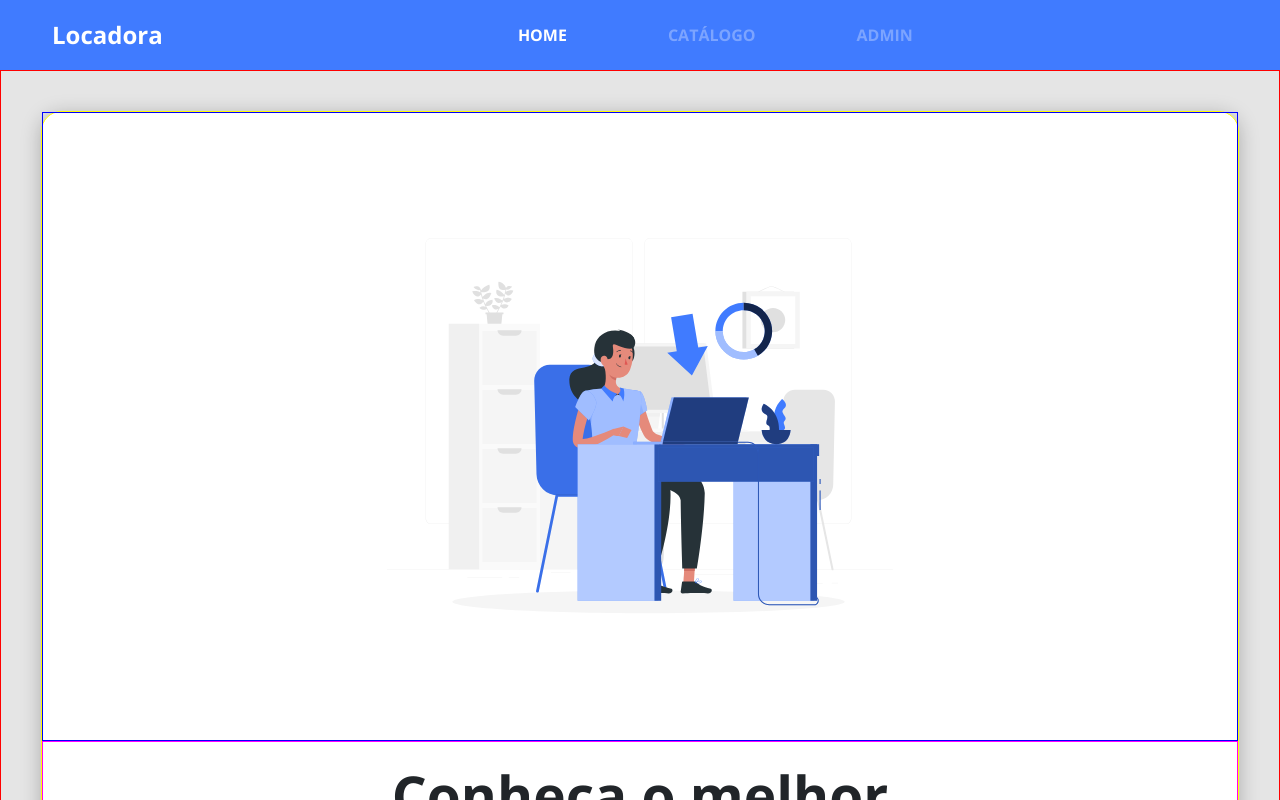
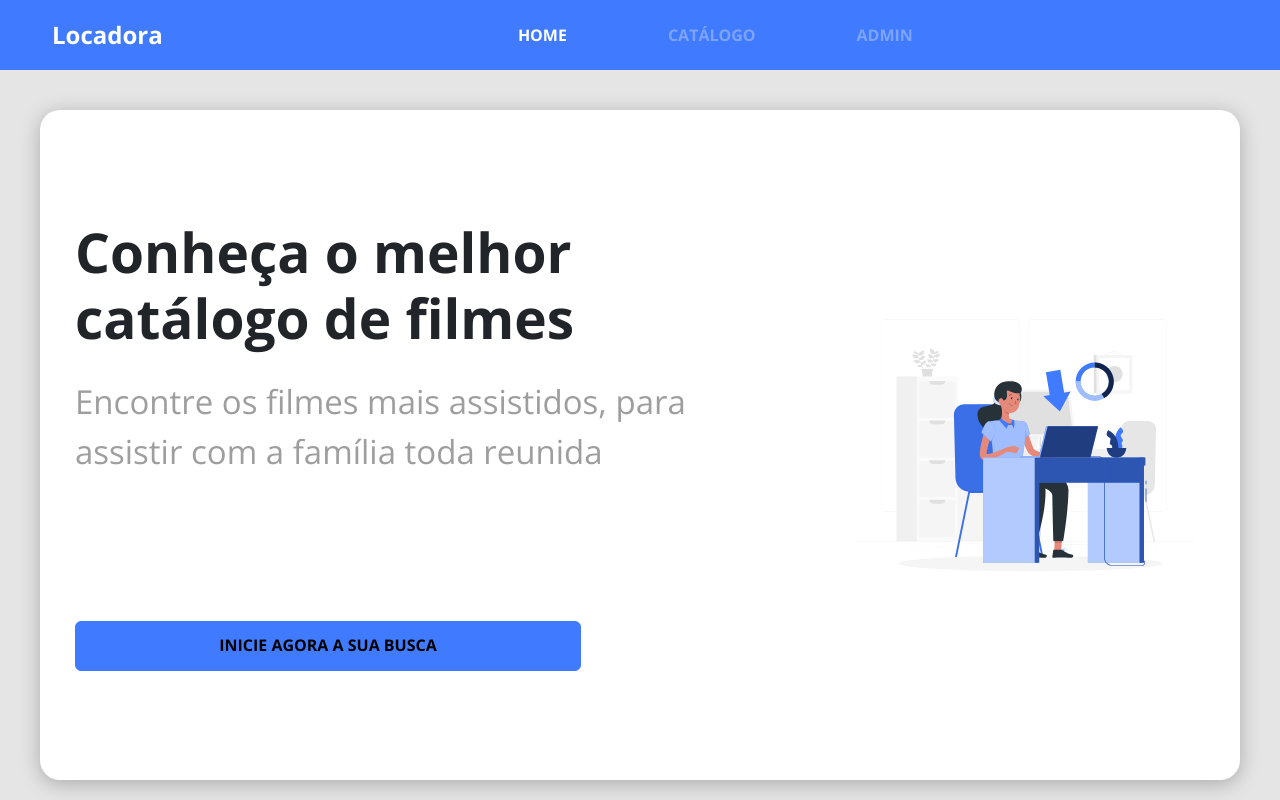
Before and after one commit to robsonleal/locadora, a React (Create React App) app in the folder frontend/: page / in a window 1280 px wide. Shown: the top 800 px of the page. Built offline with nearby package versions, Linux system fonts and the light colour scheme.

Commit message:
Fim da estilização da homepage

```diff
--- a/frontend/src/pages/Home/index.tsx
+++ b/frontend/src/pages/Home/index.tsx
@@ -1,17 +1,22 @@
 import { ReactComponent as MainImage } from 'assets/images/main-image.svg';
-import { Navbar } from "components/Navbar";
+import { Navbar } from 'components/Navbar';
 import './styles.scss';
 import { ButtonIcon } from 'components/Navbar/ButtonIcon';
 
 export const Home = () => {
   return (
-   <>
-      <Navbar/>
+    <>
+      <Navbar />
       <div className="home-container">
         <div className="home-card">
           <div className="home-content-container">
-            <h1>Conheça o melhor catálogo de filmes</h1>
-            <p>Ajudaremos você a encontrar os melhores produtos disponíveis no mercado</p>
+            <div>
+              <h1>Conheça o melhor catálogo de filmes</h1>
+              <p>
+                Encontre os filmes mais assistidos, para assistir com a família
+                toda reunida
+              </p>
+            </div>
             <ButtonIcon />
           </div>
           <div className="home-image-container">
--- a/frontend/src/pages/Home/styles.scss
+++ b/frontend/src/pages/Home/styles.scss
@@ -1,12 +1,12 @@
 $tela-m: '(min-width: 576px)';
 $tela-g: '(min-width: 768px)';
 $tela-x: '(min-width: 992px)';
+$tela-xl: '(min-width: 1200px)';
 
 .home-container {
   padding: 10px;
   font-size: 26px;
   text-align: center;
-  border: 1px solid #f00;
 
   @media #{$tela-m} {
     padding: 15px;
@@ -25,14 +25,17 @@ $tela-x: '(min-width: 992px)';
   background-color: #fff;
   box-shadow: 0px 4px 20px rgba(0, 0, 0, 0.25);
   border-radius: 20px;
-  border: 1px solid #ff0;
+
+  @media #{$tela-xl} {
+    flex-direction: row;
+    justify-content: space-around;
+  }
 }
 
 .home-content-container {
   display: flex;
   flex-direction: column;
   align-items: center;
-  border: 1px solid #f0f;
   padding: 10px 10px 60px 10px;
 
   h1 {
@@ -79,11 +82,18 @@ $tela-x: '(min-width: 992px)';
       margin-bottom: 47px;
     }
   }
+
+  @media #{$tela-xl} {
+    align-items: flex-start;
+    padding: 60px 10px;
+    text-align: left;
+    justify-content: space-around;
+    height: calc(85vh - 10px);
+  }
 }
 
 .home-image-container {
   padding: 50px 15px 40px;
-  border: 1px solid #00f;
 
   svg {
     width: 100%;
@@ -103,4 +113,21 @@ $tela-x: '(min-width: 992px)';
   @media #{$tela-x} {
     padding: 125px 20px;
   }
+
+  @media #{$tela-xl} {
+    display: flex;
+    align-items: center;
+    padding: 20px;
+
+    svg {
+      width: 100%;
+      height: auto;
+    }
+  }
+
+  @media (min-width: 1366px) {
+    svg {
+      width: 480px;
+    }
+  }
 }
```
